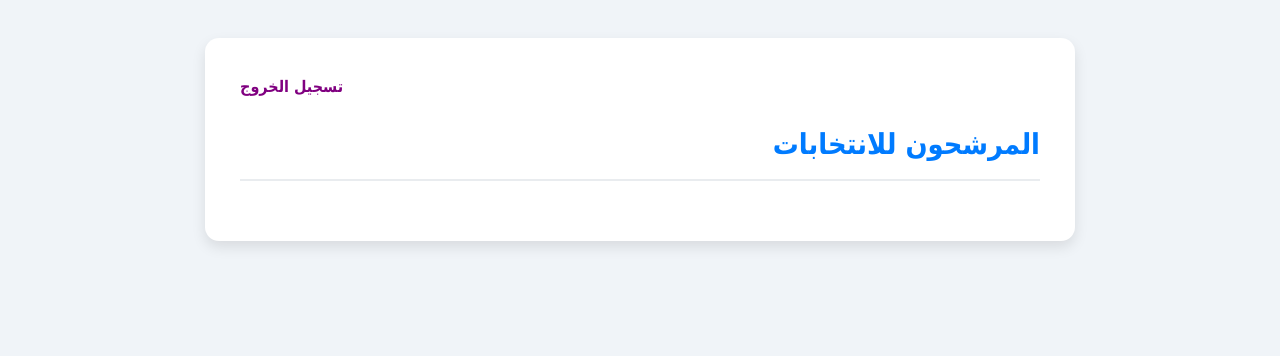
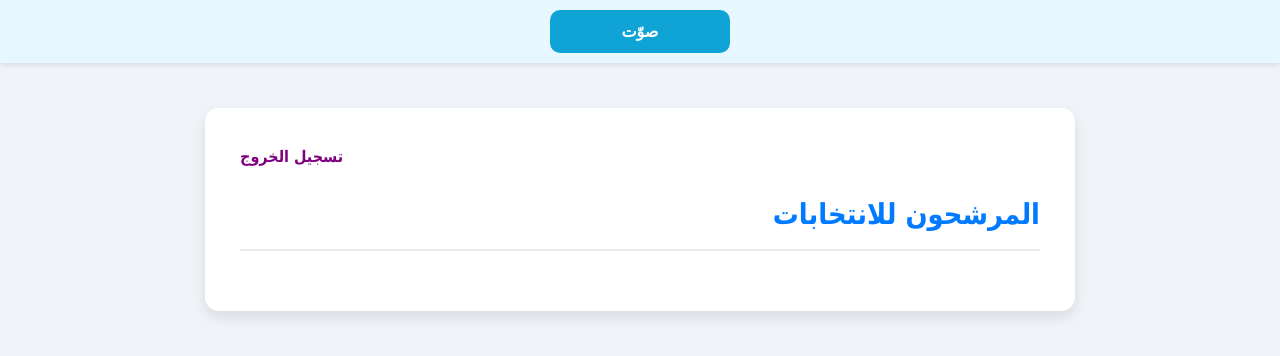
Before and after one commit to mohammadtout24/electionV1, a Django app: page //home in a window 1280 px wide. Shown: the top 356 px of the page. Run offline with Django 5.2, Linux system fonts and the light colour scheme; a user stored in the database is signed in; data comes from the database, SQL or seed files in the repository; some libraries are stand-ins or nearby versions.

Commit message:
Update home.html

```diff
--- a/candidates/templates/candidates/home.html
+++ b/candidates/templates/candidates/home.html
@@ -10,6 +10,8 @@
             background-color: #f0f4f8;
             direction: rtl;
             line-height: 1.7;
+            /* Add padding to the top of the body to prevent content from being hidden by the fixed bar */
+            padding-top: 100px; /* Adjust this value based on the height of the fixed bar */
         }
         .container {
             max-width: 800px;
@@ -40,6 +42,29 @@
         .login-link a:hover {
             text-decoration: underline;
         }
+
+        /* --- NEW STYLES for Fixed Button Bar --- */
+        .fixed-actions-bar {
+            position: fixed;
+            top: 0;
+            right: 0;
+            left: 0;
+            z-index: 1000; /* Ensure it stays on top of other content */
+            background-color: #e6f7ff; /* Light background for visibility */
+            padding: 10px 0;
+            box-shadow: 0 2px 5px rgba(0, 0, 0, 0.1);
+            text-align: center;
+        }
+        .fixed-actions-content {
+            max-width: 800px;
+            margin: 0 auto;
+            display: flex;
+            flex-wrap: wrap;
+            gap: 10px;
+            justify-content: center;
+            padding: 0 35px; /* Match container padding */
+        }
+        /* --- END NEW STYLES --- */
 
         /* Candidate Card Styles */
         .candidate-card {
@@ -159,15 +177,14 @@
             color: #0d6efd;
         }
 
-        /* --- END NEW STYLES --- */
-
-        /* Buttons and Messages styles remain the same for brevity */
+        /* Buttons */
+        /* Adjusted margins to look better inside the fixed bar */
         .vote-btn,
         .results-btn {
             width: 180px;
             text-align: center;
-            margin-right: 10px;
-            margin-bottom: 10px;
+            margin-right: 0; /* Removed fixed margin-right */
+            margin-bottom: 0; /* Removed fixed margin-bottom */
             padding: 12px 25px;
             border-radius: 10px;
             font-weight: bold;
@@ -235,16 +257,40 @@
                 justify-content: center;
                 width: 100%;
             }
+            /* Buttons are now flexible in the fixed bar, but we ensure they take full width in mobile */
             .vote-btn,
             .results-btn {
                 width: 100%;
-                margin-right: 0;
-                text-align: center;
+                margin: 5px 0; /* Small vertical margin for separation */
+            }
+            .fixed-actions-content {
+                padding: 0 15px; /* Adjust padding for mobile */
+                flex-direction: column; /* Stack buttons vertically on mobile */
             }
         }
     </style>
 </head>
 <body>
+
+<div class="fixed-actions-bar">
+    <div class="fixed-actions-content">
+        {% if candidates_with_votes %}
+            <form method="POST" action="{% url 'submit_vote' %}" style="display:contents;">
+                {% csrf_token %}
+
+                {% if not voting_closed %}
+                    <button type="submit" class="vote-btn">صوّت</button>
+                {% endif %}
+                {% if is_candidate %}
+                    <a href="{% url 'candidate_results' %}" class="vote-btn">عرض نتائجي</a>
+                {% endif %}
+                {% if user.is_authenticated and user.candidate %}
+                    <a href="{% url 'all_users' %}" class="vote-btn">عرض جميع المستخدمين</a>
+                {% endif %}
+            </form>
+        {% endif %}
+    </div>
+</div>
 <div class="container">
     <div class="login-link">
         {% if user.is_authenticated %}
```
Also changed, not shown: other parts of candidates/templates/candidates/home.html (+17 -30 lines).
